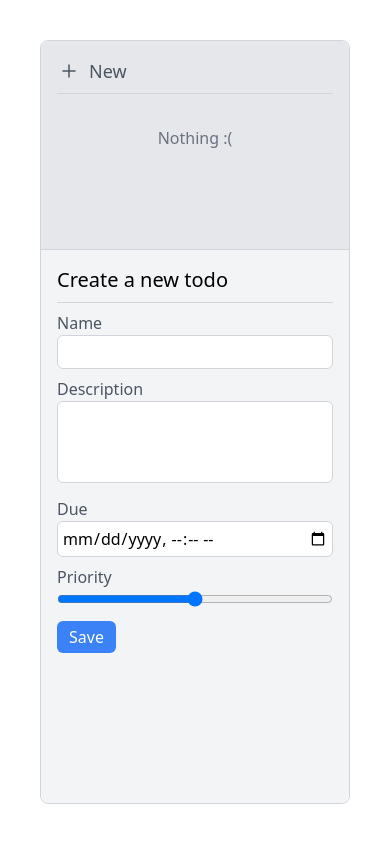
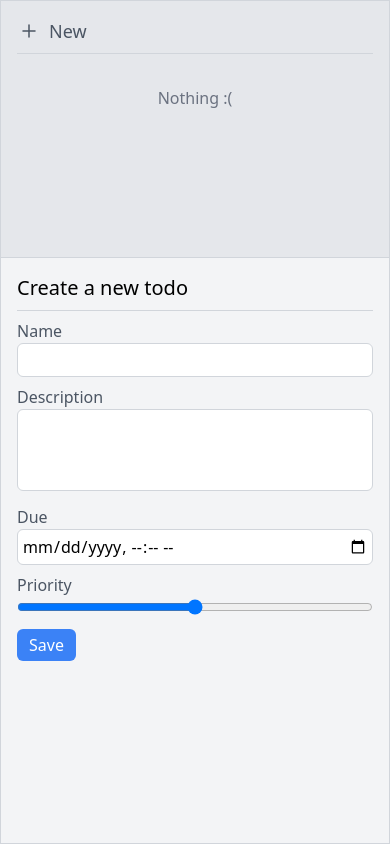
Before and after one commit to SimonVreman/todoapp, a Next.js app: page /todo/add in a window 390 px wide. Built offline with nearby package versions, Linux system fonts and the light colour scheme; what mobx-persist-store would draw is missing.

Commit message:
feat: improve mobile ui

```diff
--- a/app/layout.tsx
+++ b/app/layout.tsx
@@ -12,18 +12,20 @@ export const metadata = {
 export default function RootLayout({ children }: { children: React.ReactNode }) {
   return (
     <html lang="en">
-      <body className={"w-screen h-screen flex justify-center p-10"}>
+      <body className={"w-screen h-screen flex justify-center sm:p-10"}>
         <div
-          className={"container max-w-screen-lg min-h-full flex flex-col sm:flex-row rounded-lg border border-gray-300"}
+          className={
+            "container max-w-screen-lg min-h-full flex flex-col sm:flex-row sm:rounded-lg border border-gray-300"
+          }
         >
-          <nav className={"w-full h-52 sm:w-52 sm:h-full bg-gray-200 rounded-t-lg sm:rounded-r-none sm:rounded-l-lg"}>
+          <nav className={"w-full h-64 sm:w-52 sm:h-full bg-gray-200 sm:rounded-r-none sm:rounded-l-lg"}>
             <ErrorBoundary fallback={<NavigationError />}>
               <Navigation />
             </ErrorBoundary>
           </nav>
           <main
             className={
-              "flex-grow bg-gray-100 border-t sm:border-t-0 sm:border-l border-gray-300 p-4 rounded-b-lg sm:rounded-l-none sm:rounded-r-lg"
+              "flex-grow bg-gray-100 border-t sm:border-t-0 sm:border-l border-gray-300 p-4 sm:rounded-l-none sm:rounded-r-lg overflow-scroll"
             }
           >
             {children}
```
